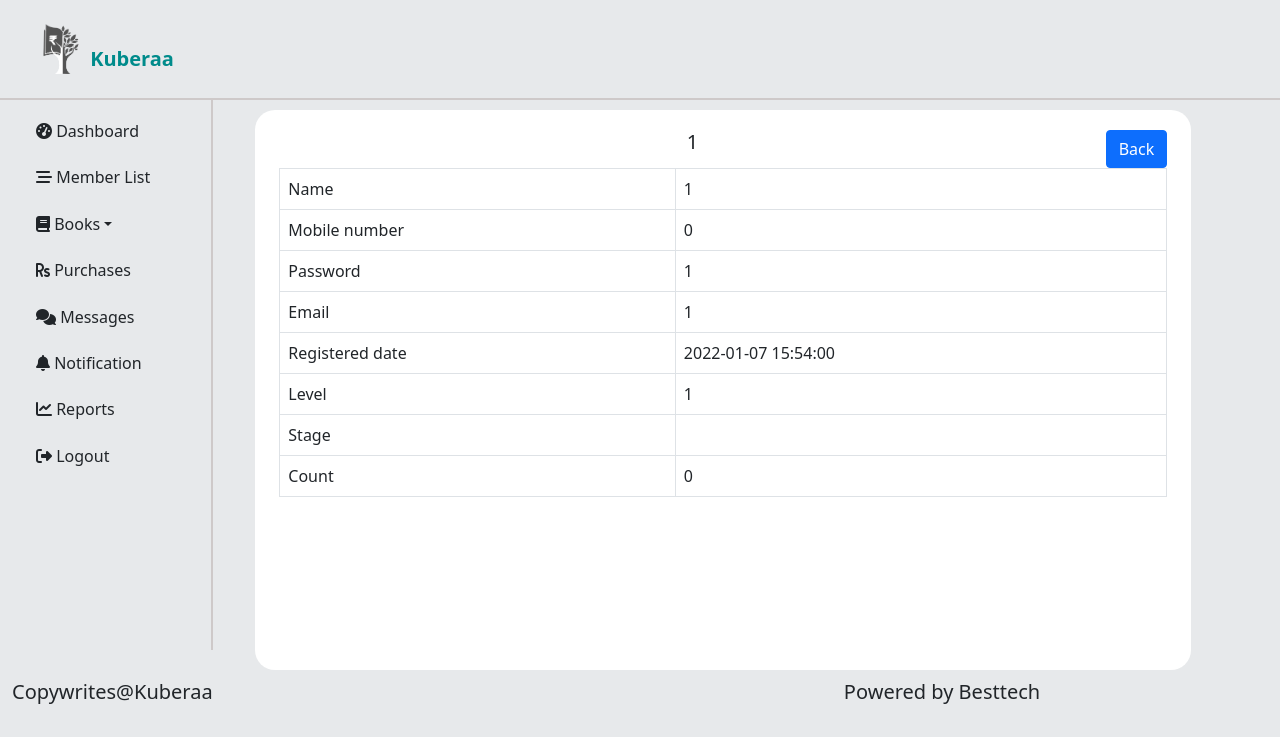
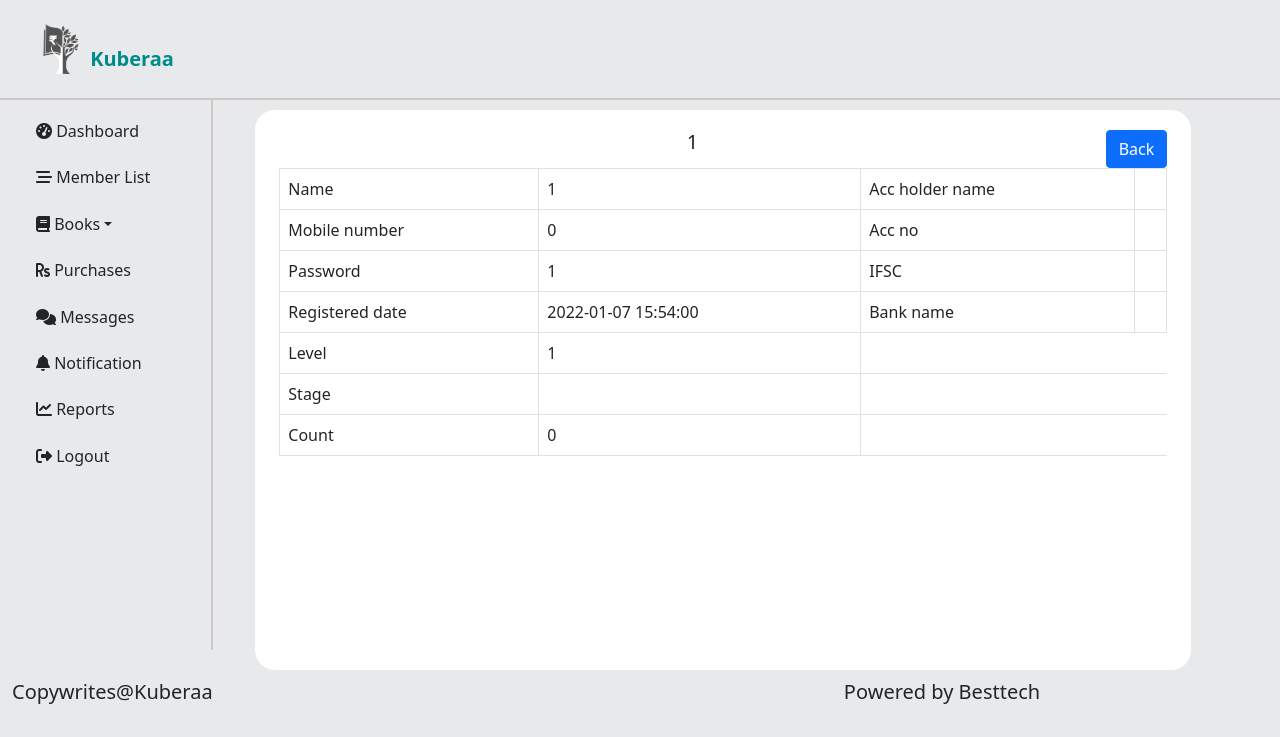
Before and after one commit to Revanthleonardo/kubera, a PHP site: page /member_list_info.php?user_id=1 in a window 1280 px wide. Shown: the top 737 px of the page. Run offline with PHP 8.4, Linux system fonts and the light colour scheme; data comes from the database, SQL or seed files in the repository; tables that the repository leaves empty hold one stand-in row (values such as "Sample post"); data that the repository does not hold is empty; some libraries are stand-ins or nearby versions.

Commit message:
bank data update and stage data in member list info

```diff
--- a/admin_panel/member_list_info.php
+++ b/admin_panel/member_list_info.php
@@ -19,8 +19,37 @@ while($row = $user_data_for_member_list_info->fetch(PDO::FETCH_ASSOC)) {
     $referral_number = $row['referral_number'];
     $avg_count = $row['avg_count'];
     $password = $row['password'];
+
+    //for stage_1 1 to 4
+    if($avg_count >= "1" && $avg_count <= "4"){
+        $stage = "1";
+    }
+
+    //for stage_2 5 to 20
+    if($avg_count >= "5" && $avg_count <= "20"){
+        $stage = "2";
+    }
+
+    //for stage_2 21 to 84
+    if($avg_count >= "21" && $avg_count <= "84"){
+        $stage = "3";
+    }
 }
 
+
+//bank_details_data
+$bank_details_data = $dbConn->query("SELECT
+    *
+ FROM bank_details
+    WHERE mobile_number IN ('$mobile_number')
+    ");
+
+while($row = $bank_details_data->fetch(PDO::FETCH_ASSOC)) {
+    $account_holder_name = $row['account_holder_name'];
+    $account_no = $row['account_no'];
+    $ifsc_code = $row['ifsc_code'];
+    $bank_name = $row['bank_name'];
+}
 
 ?>
 
@@ -63,22 +92,31 @@ while($row = $user_data_for_member_list_info->fetch(PDO::FETCH_ASSOC)) {
                         <tr>
                         <td>Name</td>
                         <td>$name</td>
+
+                        <td>Acc holder name</td>
+                        <td>$account_holder_name</td>
                         </tr>
                         <tr>
                         <td>Mobile number</td>
                         <td>$mobile_number</td>
+
+                        <td>Acc no</td>
+                        <td>$account_no</td>
                         </tr>
                         <tr>
                         <td>Password</td>
                         <td>$password</td>
+
+                        <td>IFSC</td>
+                        <td>$ifsc_code</td>
                         </tr>
-                        <tr>
-                        <td>Email</td>
-                        <td>$email</td>
-                        </tr>
+
                         <tr>
                         <td>Registered date</td>
                         <td>$registered_date</td>
+
+                        <td>Bank name</td>
+                        <td>$bank_name</td>
                         </tr>
                         <tr>
                         <td>Level</td>
```
